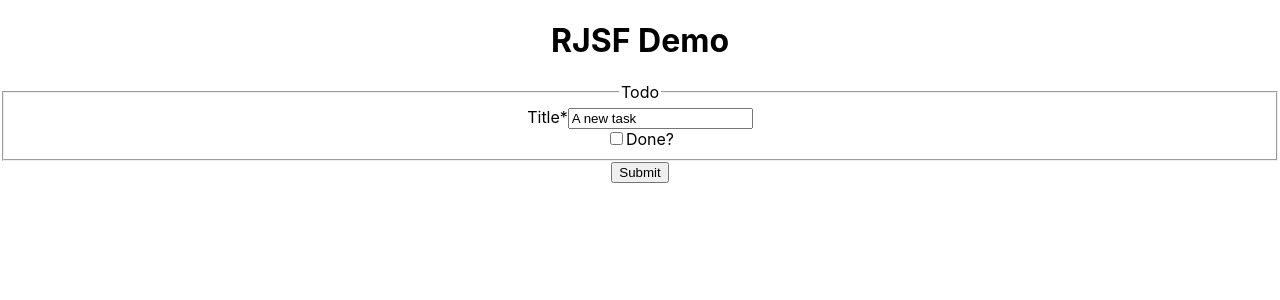
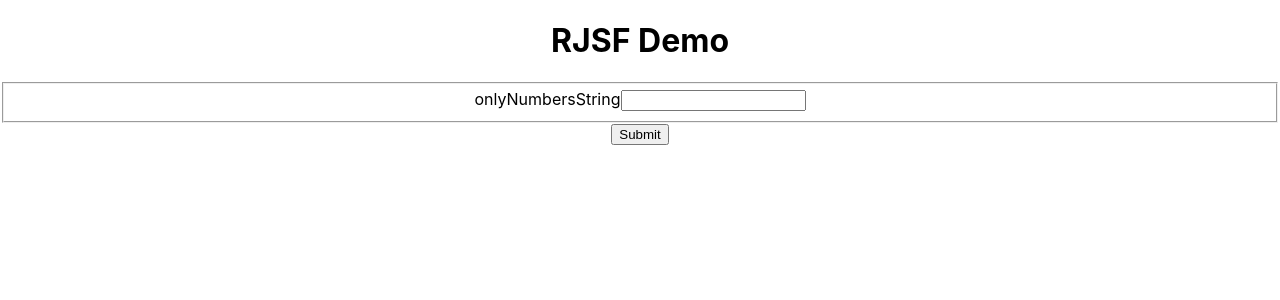
Before and after one commit to liteninkiran/rjsf-demo, a React (Create React App) app: page / in a window 1280 px wide. Shown: the top 300 px of the page. Built offline with nearby package versions, Linux system fonts and the light colour scheme.

Commit message:
Custom error messages

```diff
--- a/src/components/Demo.tsx
+++ b/src/components/Demo.tsx
@@ -3,25 +3,27 @@ import { RJSFSchema } from '@rjsf/utils';
 import validator from '@rjsf/validator-ajv8';
 
 const Demo = () => {
+  function transformErrors(errors: any, uiSchema: any) {
+    return errors.map((error: any) => {
+      if (error.name === 'pattern') {
+        error.message = 'Only digits are allowed';
+      }
+      return error;
+    });
+  }
+
   const schema: RJSFSchema = {
-    title: 'Todo',
     type: 'object',
-    required: ['title'],
     properties: {
-      title: { type: 'string', title: 'Title', default: 'A new task' },
-      done: { type: 'boolean', title: 'Done?', default: false },
+      onlyNumbersString: { type: 'string', pattern: '^\\d*$' },
     },
   };
-
-  const log = (type: any) => console.log.bind(console, type);
 
   return (
     <Form
       schema={schema}
       validator={validator}
-      onChange={log('changed')}
-      onSubmit={log('submitted')}
-      onError={log('errors')}
+      transformErrors={transformErrors}
     />
   );
 };
```
